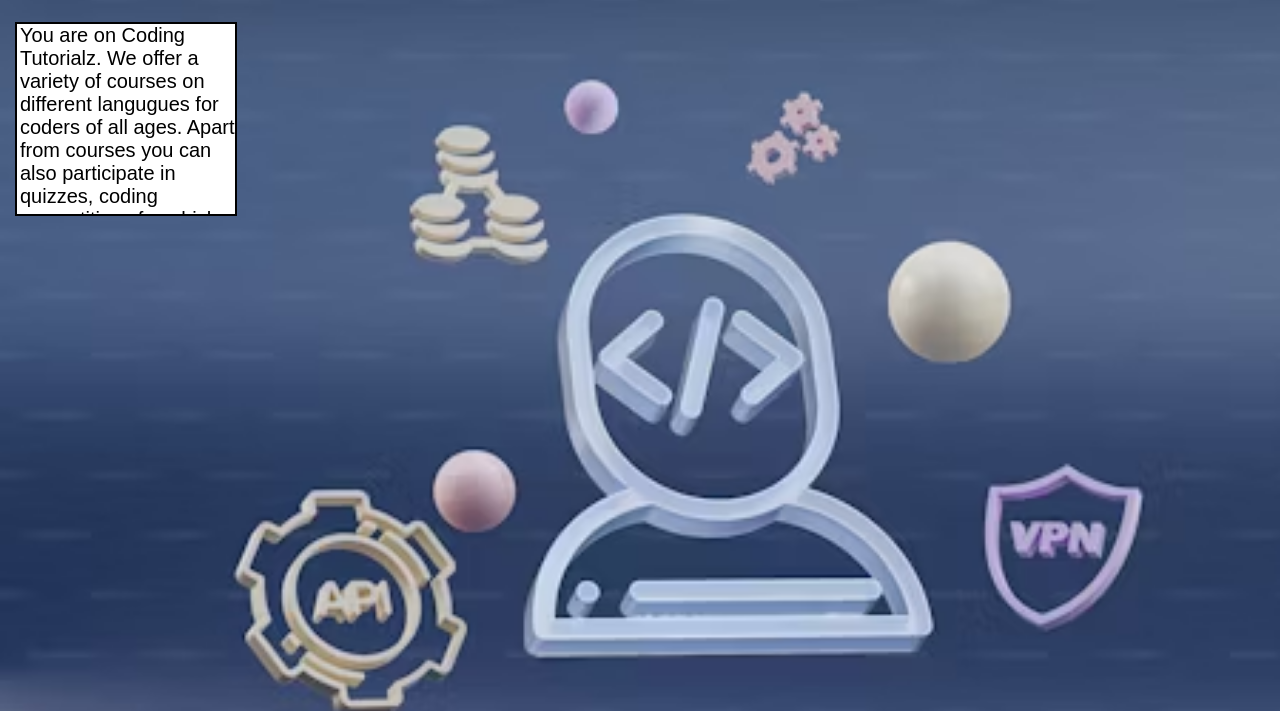
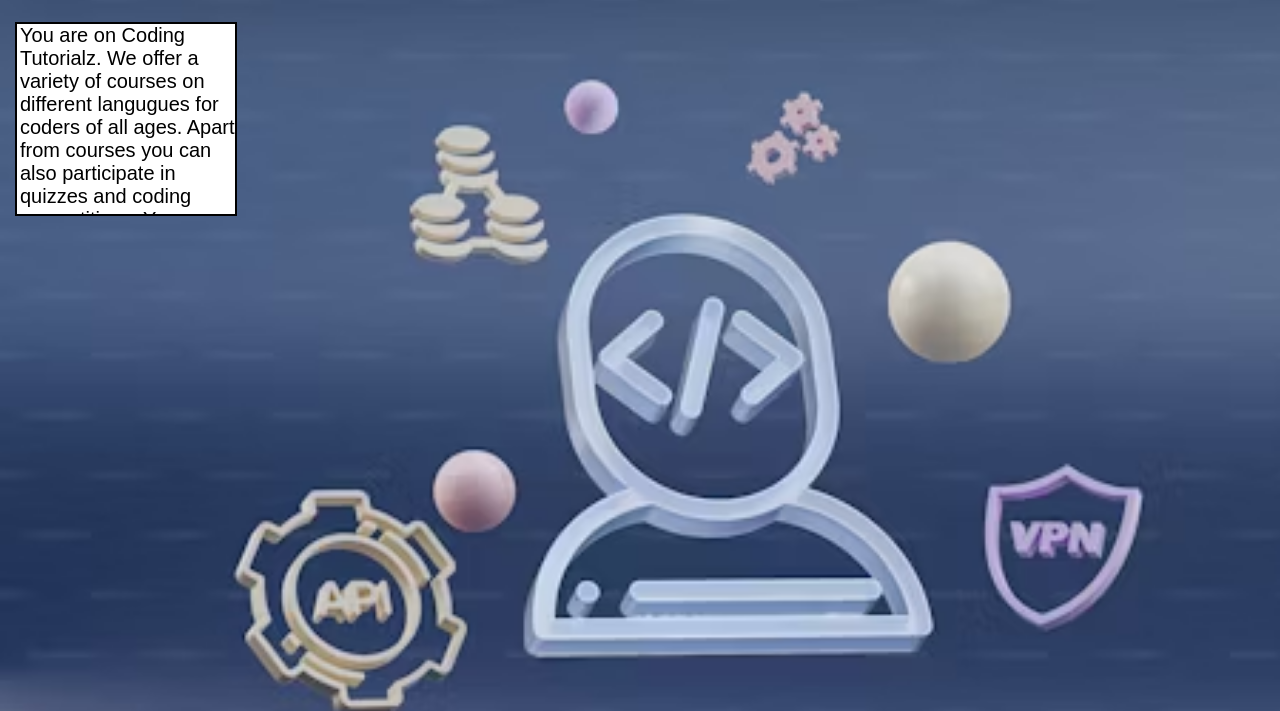
Before and after one commit to Avasyu10/CodingTutorialz_Website, a website: page views/index.html in a window 1280 px wide. Shown: the part 110-821 px from the top of the page. Drawn offline with Linux system fonts and the light colour scheme.

Commit message:
Update index.html

```diff
--- a/views/index.html
+++ b/views/index.html
@@ -74,7 +74,7 @@
 
         <div class="hero-sec">
             <div class="hero-mssg">
-                <p>You are on Coding Tutorialz. We offer a variety of courses on different langugues for coders of all ages. Apart from courses you can also participate in quizzes, coding competitions for which we offer various certifications and prizes. <br>
+                <p>You are on Coding Tutorialz. We offer a variety of courses on different langugues for coders of all ages. Apart from courses you can also participate in quizzes and coding competitions. You can access many links from the top menu. <br>
                 Login or signup to get full access to our content.</p>
 
             </div>
```
